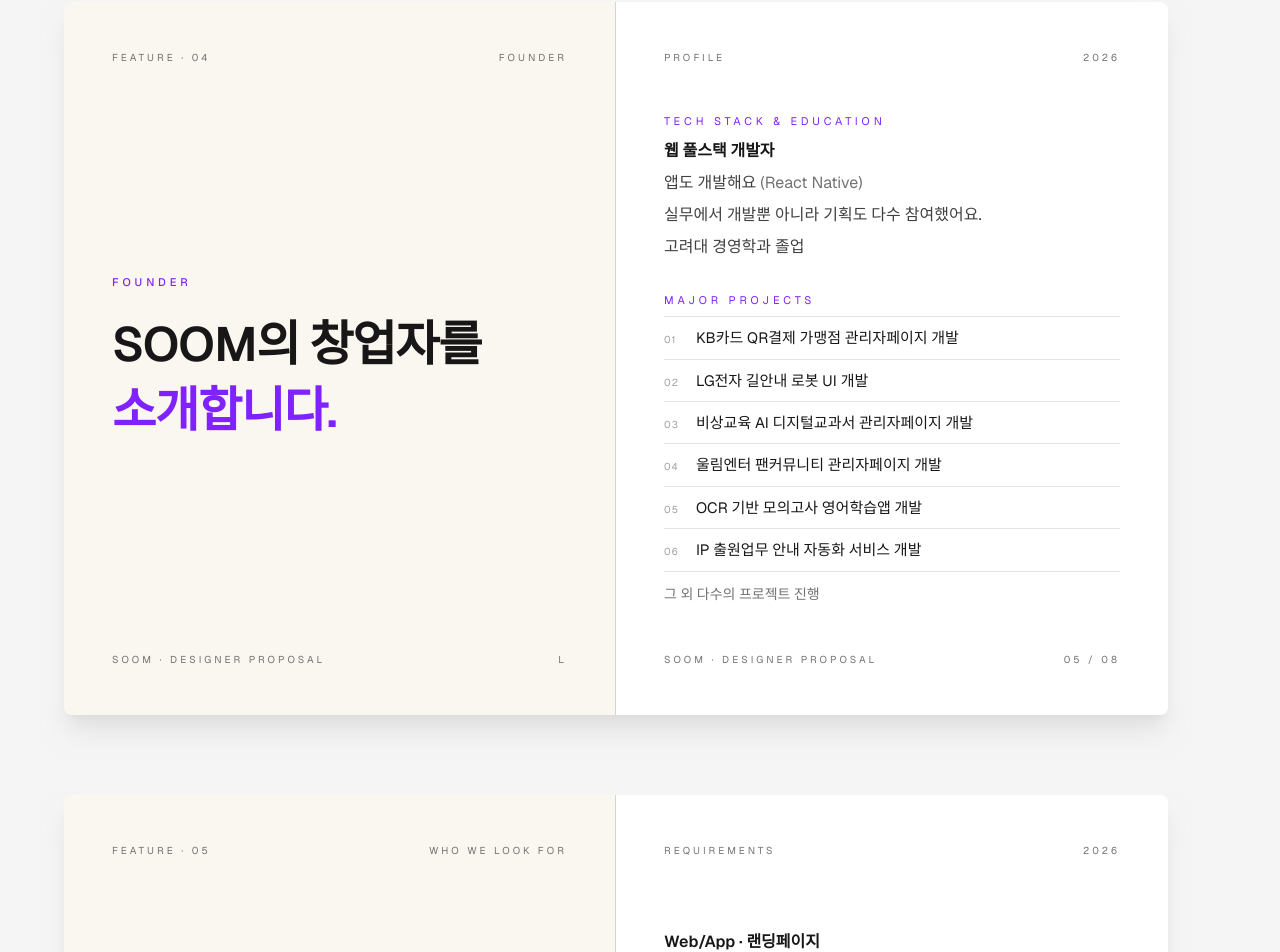
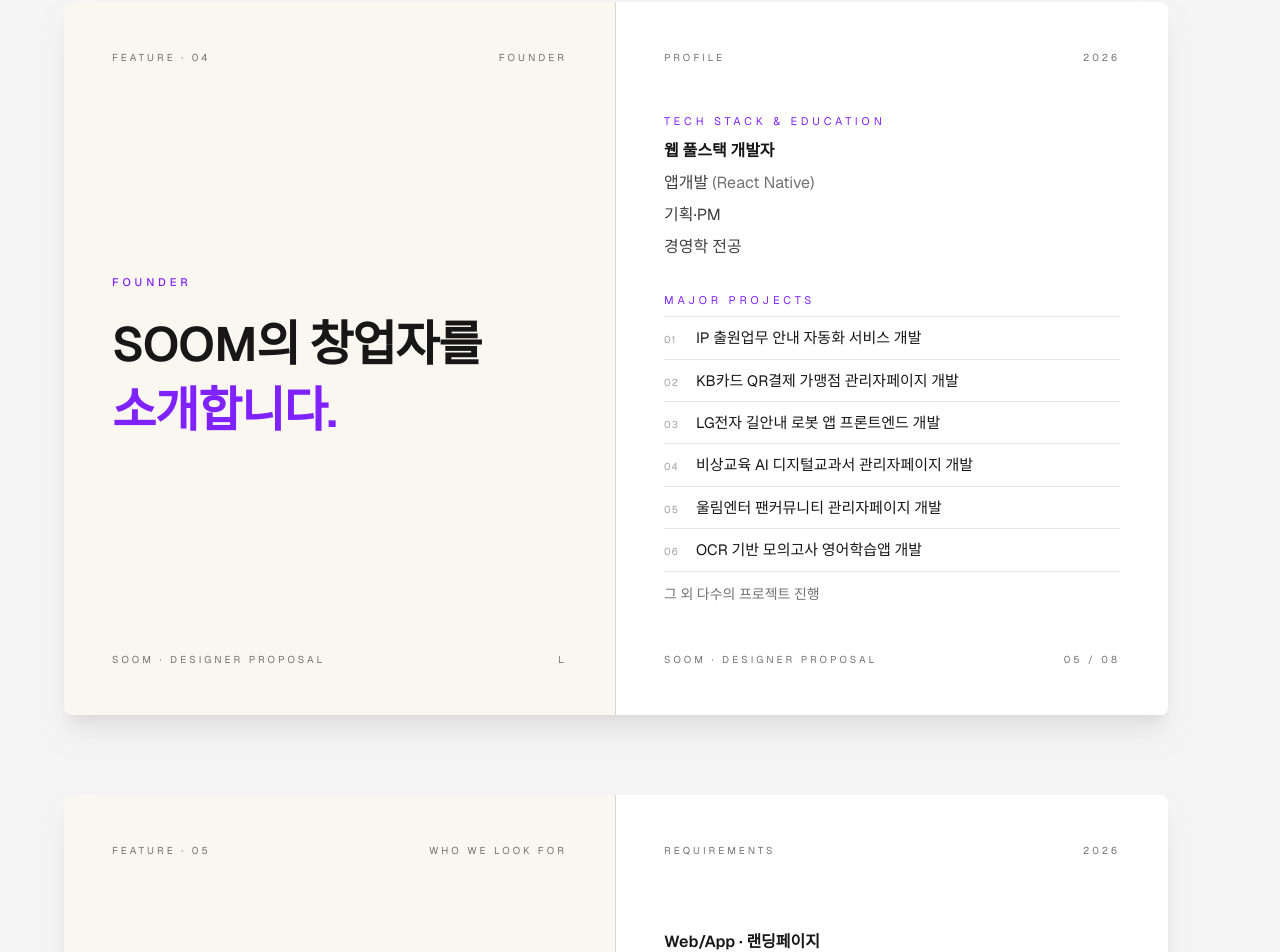
Before and after one commit to present1602/repo, a Next.js app: page /designers/proposal/v1 in a window 1280 px wide. Shown: the part 3355-4307 px from the top of the page. Built offline with nearby package versions, Linux system fonts and the light colour scheme; no server answers.

Commit message:
proposal수정

```diff
--- a/src/app/designers/proposal/v1/page.tsx
+++ b/src/app/designers/proposal/v1/page.tsx
@@ -314,21 +314,21 @@ export default function ProposalV14Page() {
                 <b className="font-semibold text-neutral-900">웹 풀스택 개발자</b>
               </li>
               <li>
-                앱도 개발해요 <span className="text-neutral-500">(React Native)</span>
+                앱개발 <span className="text-neutral-500">(React Native)</span>
               </li>
-              <li>실무에서 개발뿐 아니라 기획도 다수 참여했어요.</li>
-              <li>고려대 경영학과 졸업</li>
+              <li>기획&middot;PM</li>
+              <li>경영학 전공</li>
             </ul>
 
             <p className="mt-7 text-[11px] tracking-[0.35em] text-violet-600 md:mt-8">MAJOR PROJECTS</p>
             <ul className="mt-2 divide-y divide-neutral-200 border-y border-neutral-200">
               {[
+                'IP 출원업무 안내 자동화 서비스 개발',
                 'KB카드 QR결제 가맹점 관리자페이지 개발',
-                'LG전자 길안내 로봇 UI 개발',
+                'LG전자 길안내 로봇 앱 프론트엔드 개발',
                 '비상교육 AI 디지털교과서 관리자페이지 개발',
                 '울림엔터 팬커뮤니티 관리자페이지 개발',
                 'OCR 기반 모의고사 영어학습앱 개발',
-                'IP 출원업무 안내 자동화 서비스 개발',
               ].map((t, i) => (
                 <li key={t} className="flex items-baseline gap-3 py-2.5 text-sm md:text-[15px]">
                   <span className="w-5 shrink-0 text-[10px] tracking-widest text-neutral-400">{pad(i + 1)}</span>
```
